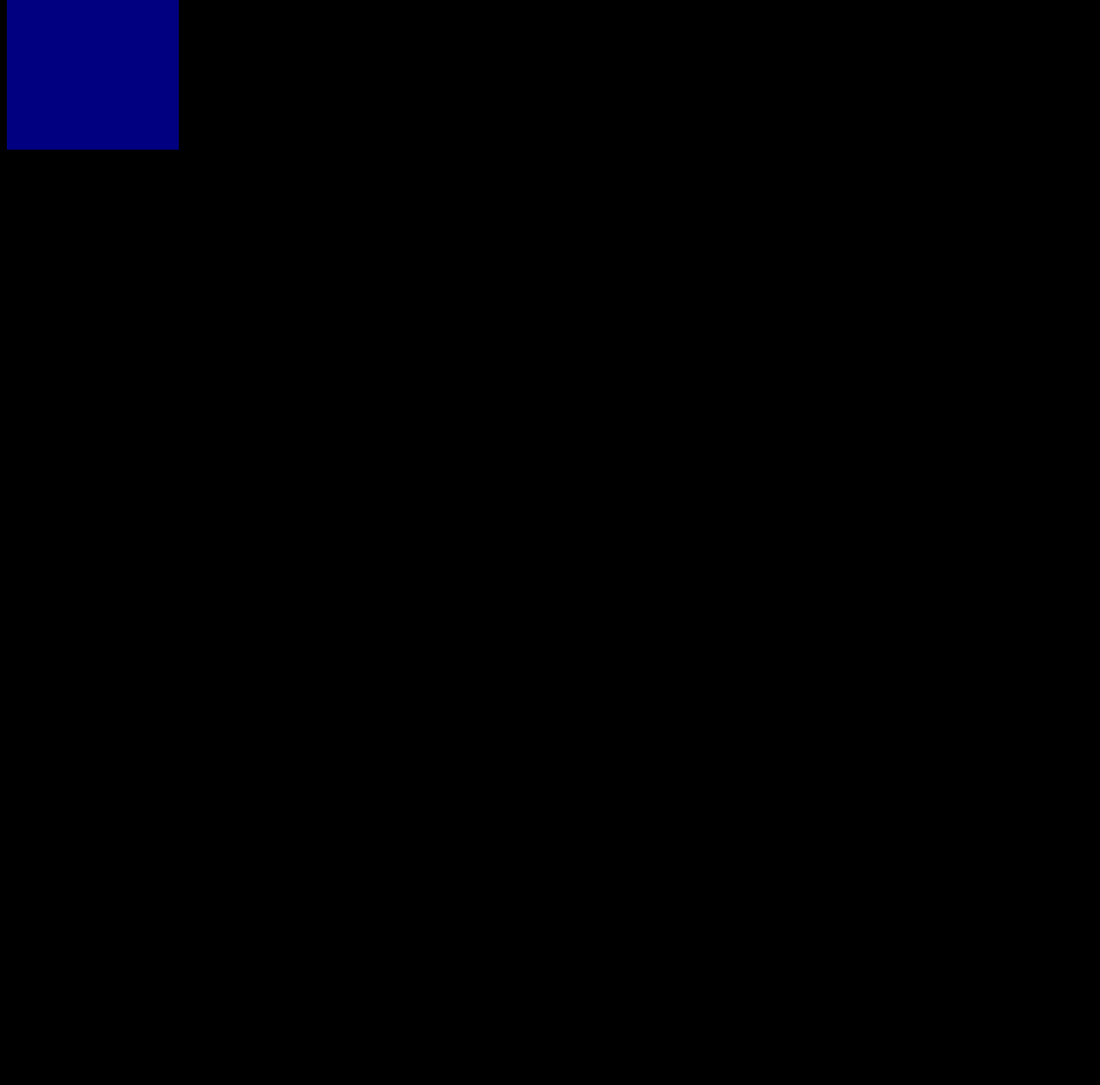
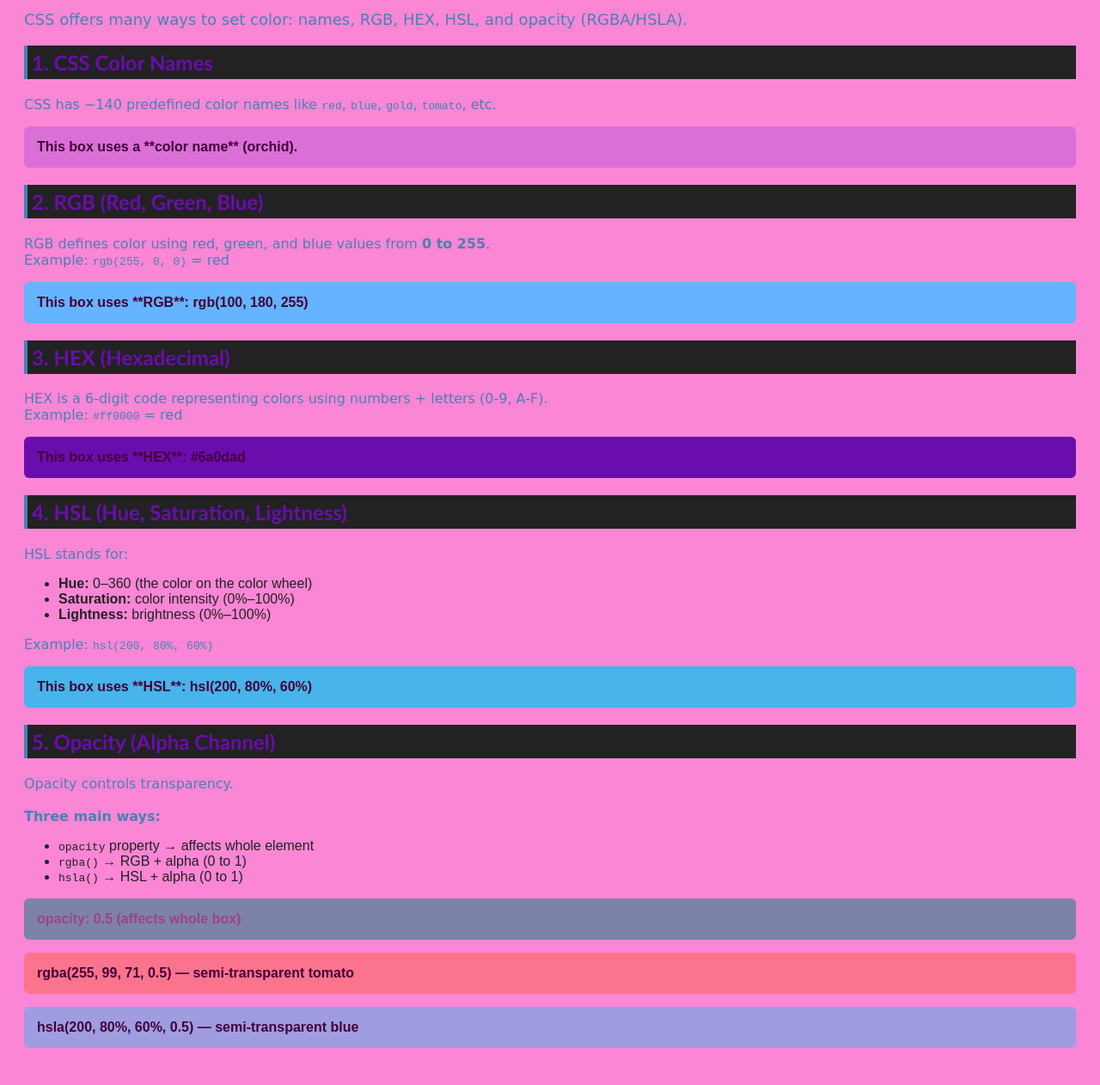
Before and after one commit to Najma101/CSS, a plain HTML site: page ch2_colors/index.html in a window 1280 px wide. Shown: the part 106-1368 px from the top of the page at 86% size. Before the commit the page ends 800 px from the top, so only its background shows below. Drawn offline with Linux system fonts and the light colour scheme.

Commit message:
i added content of different way to use color and opacity

```diff
--- a/ch2_colors/index.html
+++ b/ch2_colors/index.html
@@ -1,15 +1,101 @@
 <!DOCTYPE html>
 <html lang="en">
 <head>
-    <meta charset="UTF-8">
-    <meta name="viewport" content="width=device-width, initial-scale=1.0">
-    <title>Chapter 2 - CSS colours</title>
+    <meta charset="UTF-8" />
+    <meta name="viewport" content="width=device-width, initial-scale=1.0" />
+    <title>CSS Colors</title>
+
+    <!-- Internal CSS example -->
+    <style>
+        h1 {
+            color: steelblue;
+            text-align: center;
+            background: rgb(48, 1, 79);
+            padding: 5px;
+            border-left: 4px solid steelblue
+        }
+    </style>
+
+    <!-- Link to external CSS -->
     <link rel="stylesheet" href="style.css">
 </head>
 <body>
-    <h1>chapter 2: CSS colors</h1>
-    <div>
 
+    <h1>CSS Colors – Full Guide</h1>
+
+    <p class="intro">
+        CSS offers many ways to set color: names, RGB, HEX, HSL, and opacity (RGBA/HSLA).
+    </p>
+
+    <!-- -------------------------------------------------- -->
+    <h2>1. CSS Color Names</h2>
+    <p>CSS has ~140 predefined color names like <code>red</code>, <code>blue</code>, <code>gold</code>, <code>tomato</code>, etc.</p>
+
+    <div class="example-box color-name">This box uses a **color name** (orchid).</div>
+
+    <!-- -------------------------------------------------- -->
+    <h2>2. RGB (Red, Green, Blue)</h2>
+    <p>
+        RGB defines color using red, green, and blue values from <strong>0 to 255</strong>.<br>
+        Example: <code>rgb(255, 0, 0)</code> = red
+    </p>
+
+    <div class="example-box rgb-box">
+        This box uses **RGB**: rgb(100, 180, 255)
+    </div>
+
+    <!-- -------------------------------------------------- -->
+    <h2>3. HEX (Hexadecimal)</h2>
+    <p>
+        HEX is a 6-digit code representing colors using numbers + letters (0-9, A-F).<br>
+        Example: <code>#ff0000</code> = red
+    </p>
+
+    <div class="example-box hex-box">
+        This box uses **HEX**: #6a0dad
+    </div>
+
+    <!-- -------------------------------------------------- -->
+    <h2>4. HSL (Hue, Saturation, Lightness)</h2>
+    <p>
+        HSL stands for:
+    </p>
+
+    <ul>
+        <li><strong>Hue:</strong> 0–360 (the color on the color wheel)</li>
+        <li><strong>Saturation:</strong> color intensity (0%–100%)</li>
+        <li><strong>Lightness:</strong> brightness (0%–100%)</li>
+    </ul>
+
+    <p>Example: <code>hsl(200, 80%, 60%)</code></p>
+
+    <div class="example-box hsl-box">
+        This box uses **HSL**: hsl(200, 80%, 60%)
+    </div>
+
+    <!-- -------------------------------------------------- -->
+    <h2>5. Opacity (Alpha Channel)</h2>
+    <p>
+        Opacity controls transparency.<br><br>
+
+        <strong>Three main ways:</strong>
+        <ul>
+            <li><code>opacity</code> property → affects whole element</li>
+            <li><code>rgba()</code> → RGB + alpha (0 to 1)</li>
+            <li><code>hsla()</code> → HSL + alpha (0 to 1)</li>
+        </ul>
+    </p>
+
+    <div class="example-box opacity-css">
+        opacity: 0.5 (affects whole box)
+    </div>
+
+    <div class="example-box rgba-box">
+        rgba(255, 99, 71, 0.5) — semi-transparent tomato
+    </div>
+
+    <div class="example-box hsla-box">
+        hsla(200, 80%, 60%, 0.5) — semi-transparent blue
     </div>
 
 </body>
--- a/ch2_colors/style.css
+++ b/ch2_colors/style.css
@@ -1,26 +1,75 @@
+/* External CSS for ch2_colors */
+
+/* Basic page styling */
 body {
-    background-color: black;
+    background: #fa86d5;
+    font-family: Arial, Helvetica, sans-serif;
+    padding: 20px;
+    color: #222;
 }
 
-h1 {
-    /* 1. color name  */
-    /* color: blue; */
+h2 {
+    font-family: 'Gill Sans', 'Gill Sans MT', Calibri, 'Trebuchet MS', sans-serif;
+    color: #6a0dad;
+    background: #222;
+    padding: 5px;
+    border-left: 4px solid steelblue
+}
 
-    /* 2. RGB  */
-    /* color: rgb(0, 0, 255);  */
-
-    /* 3. Hexidecimal  */
-    color: #ffffff;
-
-    /* 4. HSL  */
-    /* color: hsl(20, 84.6%, 43%);  */
+p {
+    font-family:cursive;
+    color:steelblue;
 
 }
 
-div {
-    background-color: rgba(0, 0, 255, 0.5);
-    height: 200px;
-    width: 200px;
-    /* opacity: 0.5; */
+.intro {
+    font-size: 18px;
+    margin-bottom: 20px;
+}
 
+/* Shared styling for all demo boxes */
+.example-box {
+    padding: 15px;
+    margin: 15px 0;
+    border-radius: 6px;
+    color: rgb(68, 1, 58);
+    font-weight: bold;
 }
+
+/* 1. Color Names */
+.color-name {
+    background-color: orchid;
+}
+
+/* 2. RGB */
+.rgb-box {
+    background-color: rgb(100, 180, 255);
+}
+
+/* 3. HEX */
+.hex-box {
+    background-color: #6a0dad;
+}
+
+/* 4. HSL */
+.hsl-box {
+    background-color: hsl(200, 80%, 60%);
+}
+
+/* 5. Opacity Methods */
+
+/* opacity property (makes whole element transparent) */
+.opacity-css {
+    background-color: teal;
+    opacity: 0.5; /* affects background + text */
+}
+
+/* rgba() */
+.rgba-box {
+    background-color: rgba(255, 99, 71, 0.5); /* tomato with alpha */
+}
+
+/* hsla() */
+.hsla-box {
+    background-color: hsla(200, 80%, 60%, 0.5);
+}
```
